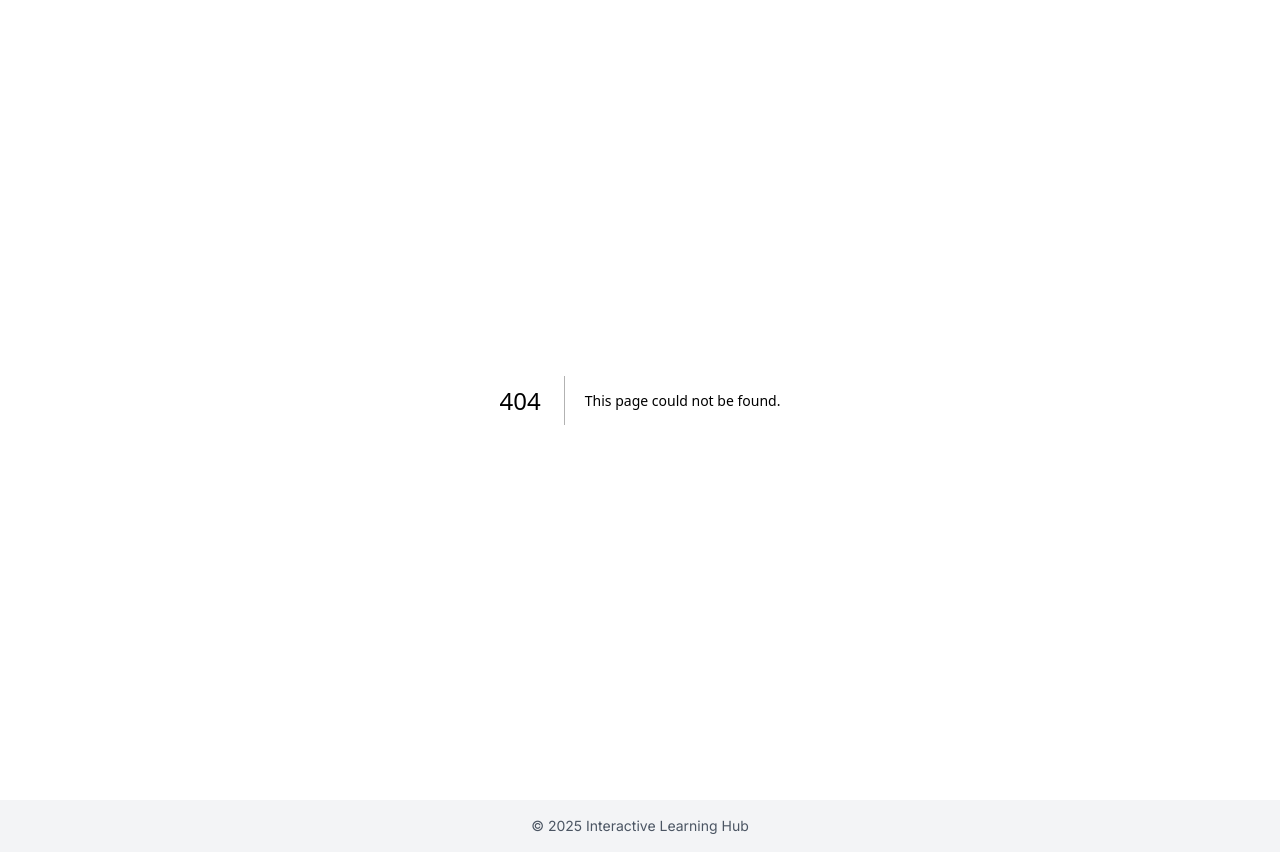
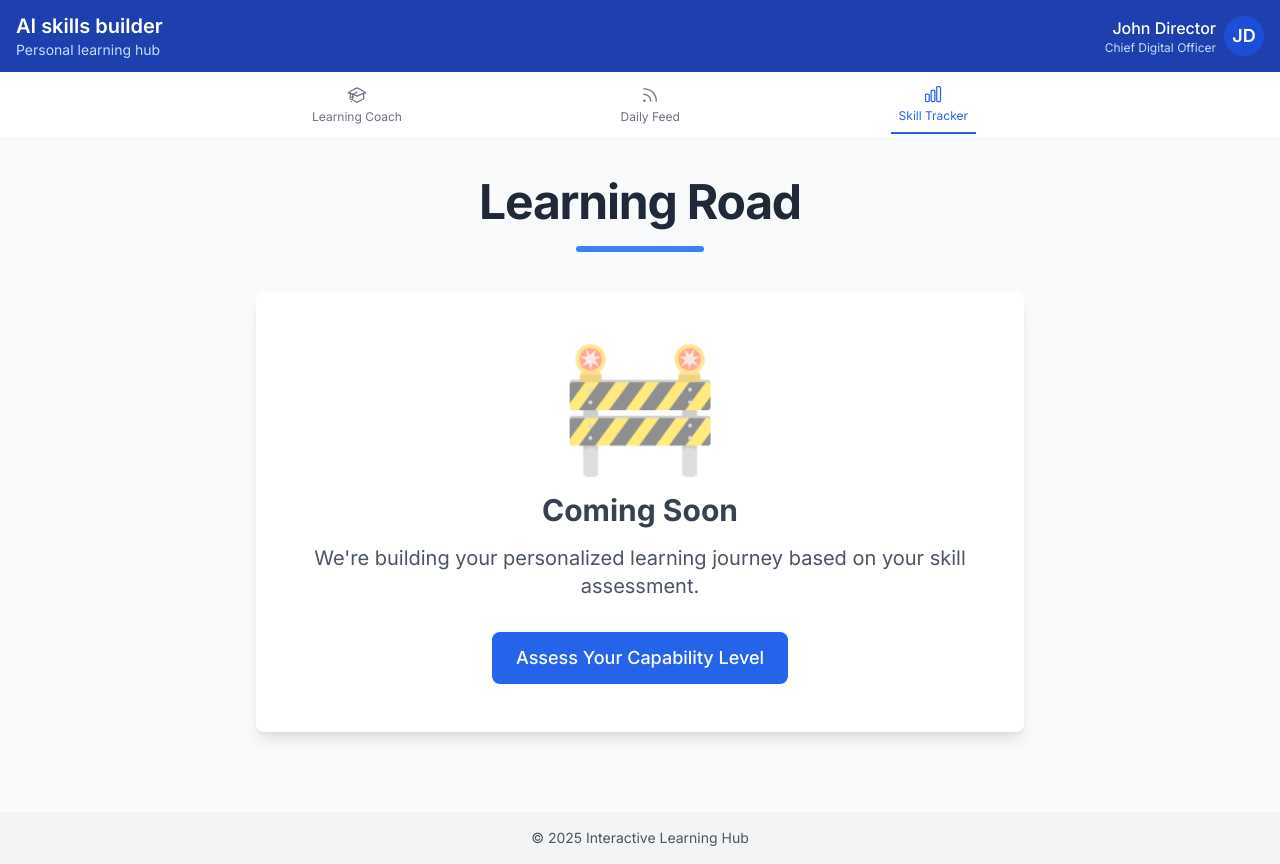
Before and after one commit to danr75/Test2Rapid, a Next.js app: page /learning-road in a window 1280 px wide. Before the commit this address had no page. Built offline with nearby package versions, Linux system fonts and the light colour scheme.

Commit message:
Add Learning Road page with Coming Soon message and header navigation

```diff
--- /dev/null
+++ b/src/pages/learning-road.tsx
@@ -0,0 +1,51 @@
+import React from 'react';
+import Head from 'next/head';
+import { useRouter } from 'next/router';
+import Header from '../components/Layout/Header';
+import { NavigationTab } from '../components/Layout/Navigation';
+
+const LearningRoad: React.FC = () => {
+  const router = useRouter();
+  const activeTab: NavigationTab = 'skill-tracker';
+
+  const handleAssessCapability = () => {
+    router.push('/skill-tracker');
+  };
+
+  return (
+    <div className="min-h-screen bg-gray-50 flex flex-col">
+      <Head>
+        <title>Learning Road | Interactive Learning Hub</title>
+        <meta name="description" content="Your personalized learning journey" />
+      </Head>
+
+      {/* Header and Navigation */}
+      <Header activeTab={activeTab} />
+
+      {/* Main Content */}
+      <div className="flex-1 flex flex-col items-center justify-center py-10 px-4">
+        <div className="w-full max-w-3xl text-center">
+          <h1 className="text-5xl font-bold mb-5 text-gray-800 tracking-tight">Learning Road</h1>
+          <div className="h-1.5 w-32 bg-blue-500 mx-auto rounded-full mb-10"></div>
+
+          <div className="bg-white rounded-lg shadow-lg p-12 mb-10">
+            <div className="text-9xl mb-6 text-gray-300 opacity-50">🚧</div>
+            <h2 className="text-3xl font-bold mb-4 text-gray-700">Coming Soon</h2>
+            <p className="text-xl text-gray-600 mb-8">
+              We're building your personalized learning journey based on your skill assessment.
+            </p>
+
+            <button
+              onClick={handleAssessCapability}
+              className="bg-blue-600 hover:bg-blue-700 text-white font-medium py-3 px-6 rounded-lg transition-colors text-lg"
+            >
+              Assess Your Capability Level
+            </button>
+          </div>
+        </div>
+      </div>
+    </div>
+  );
+};
+
+export default LearningRoad;
--- a/src/pages/skill-tracker.tsx
+++ b/src/pages/skill-tracker.tsx
@@ -320,7 +320,7 @@ const SkillTrackerB: React.FC = () => {
     // Save the current state if needed before navigating
     console.log('[DEBUG] Committing role selection:', selectedRoleOnResultsPage);
     // Navigate to the learning road page
-    router.push('/');
+    router.push('/learning-road');
   };
 
   // Removed handleSetTargetLevels as it's no longer needed
```
